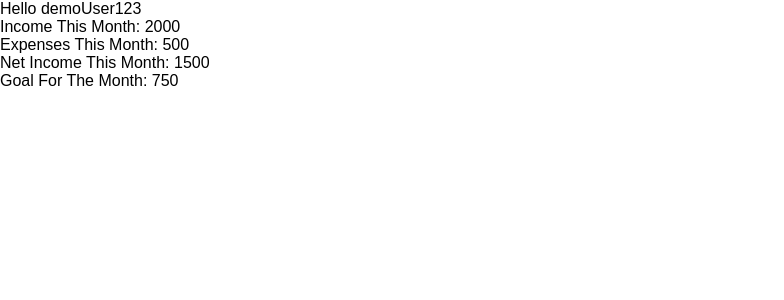
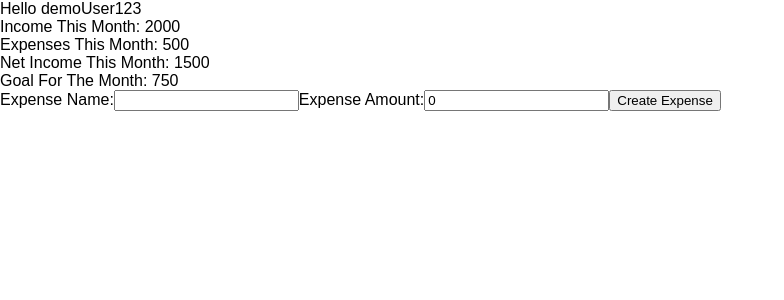
Before and after one commit to bryanguillen/virtual-bookkeeper, a React (Create React App) app in the folder client/: page / in a window 1280 px wide. Shown: the top 300 px of the page, without its empty margins (0-784 px from the left). Built offline with nearby package versions, Linux system fonts and the light colour scheme.

Commit message:
rearrange import statements

```diff
--- a/client/src/components/App.js
+++ b/client/src/components/App.js
@@ -1,7 +1,8 @@
 import React, { Component } from 'react';
 import './styles/App.css';
+import Greetings from './Greetings';
 import FinancialStat from './FinancialStat';
-import Greetings from './Greetings';
+import ExpenseInput from './ExpenseInput';
 
 class App extends Component {
   render() {
@@ -12,6 +13,7 @@ class App extends Component {
         <FinancialStat description={'Expenses This Month: '} value={500}/>
         <FinancialStat description={'Net Income This Month: '} value={1500}/>
         <FinancialStat description={'Goal For The Month: '} value={750}/>
+        <ExpenseInput />
       </div>
     );
   }
```
